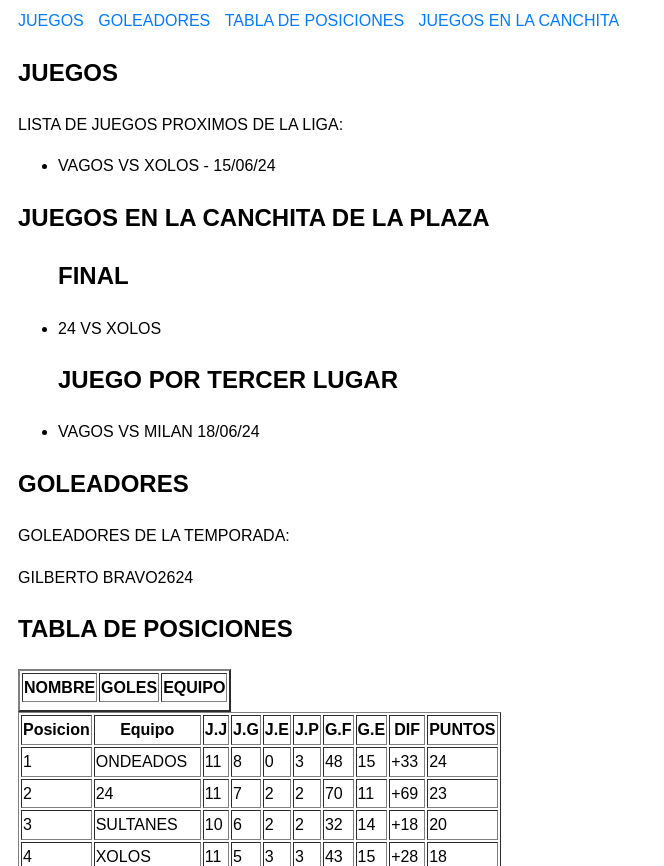
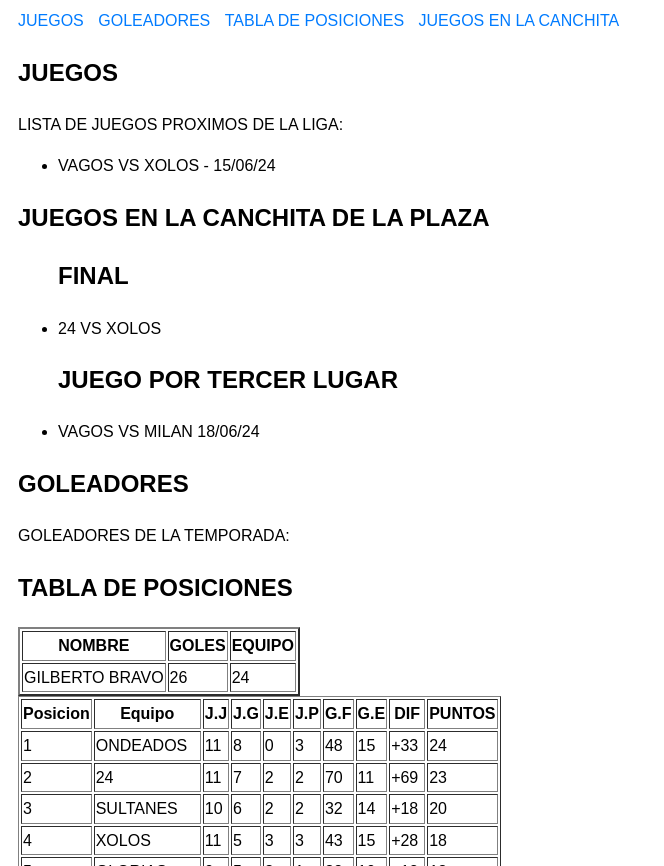
Before and after one commit to diezey/.com, a plain HTML site: page index.html in a window 1280 px wide. Shown: the part 86-952 px from the top of the page, without its empty margins (0-664 px from the left). Drawn offline with Linux system fonts and the light colour scheme.

Commit message:
Update index.html

```diff
--- a/index.html
+++ b/index.html
@@ -98,9 +98,9 @@ href="#LIGA">JUEGOS</a></li>
                 </tr>
             </thead>
             <tbody>
-                    <tr>GILBERTO BRAVO</tr>
-                    <tr>26</tr>
-                    <tr>24</tr>
+                    <td>GILBERTO BRAVO</td>
+                    <td>26</td>
+                    <td>24</td>
 
             </tbody>
 
```
